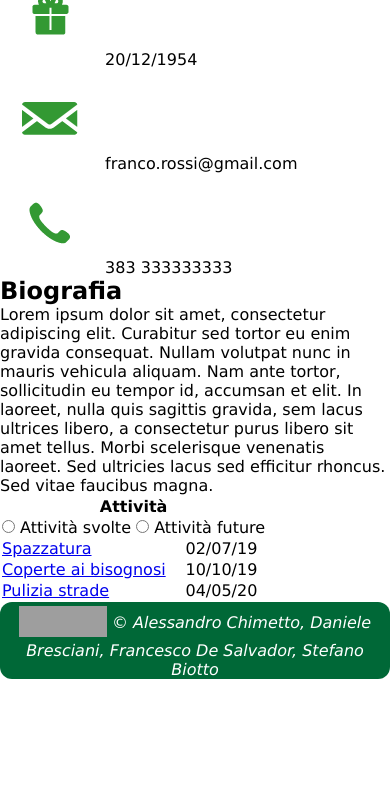
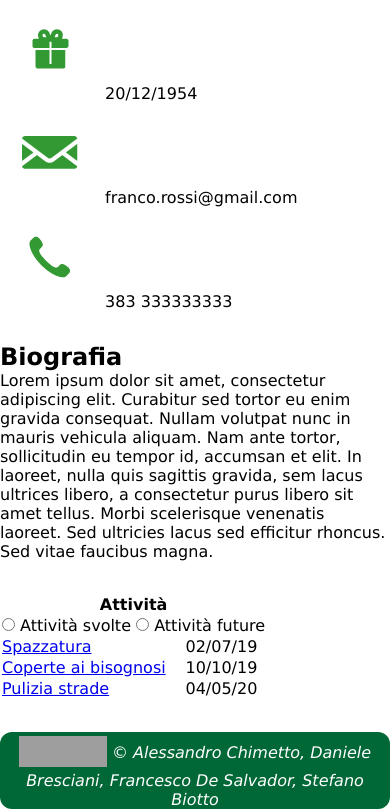
Before and after one commit to achimett/unipd_techweb_proj, a PHP site: page /_template/profilo.html in a window 390 px wide. Shown: the part 433-1242 px from the top of the page. Before the commit the page ends 1112 px from the top, so only its background shows below. Run offline with PHP 8.4, Linux system fonts and the light colour scheme; grey boxes are pictures that could not be loaded.

Commit message:
Aggiunti CSS profilo per tutte le versioni
- Aggiunto CSS profilo a desktop.css
- Aggiunto CSS profilo a mobile.css
- Aggiunto CSS profilo a print.css

```diff
--- a/css/desktop.css
+++ b/css/desktop.css
@@ -134,7 +134,29 @@ abbr[title] {
   margin-left: 20%;
   padding: 1em;
 }
+/********** CONTENT-PROFILO**********/
+#profilo_nome_cognome {
+  float: left;
+  width: 30%;
+}
 
+#profilo_data_di_nascita ul {
+  list-style-type: none;
+}
+
+#profilo_data_di_nascita {
+  float: right;
+  width: 30%;
+  word-break: break-all;
+}
+
+#profilo_biografia {
+  padding-top: 10em;
+}
+
+#profilo_table_attivita {
+  margin-top: 3em;
+}
 /********** FOOTER **********/
 #footer {
   clear: left;
--- a/css/mobile.css
+++ b/css/mobile.css
@@ -37,6 +37,38 @@
   margin: 0em;
 }
 
+/********** PAGE-CENTRAL-PART-PROFILO**********/
+#profilo_nome_cognome {
+  width:100%;
+}
+
+#profilo_nome_cognome h1{
+  float: left;
+  width: 30%;
+}
+#profilo_nome_cognome img{
+  float: right;
+}
+
+#profilo_data_di_nascita ul {
+  list-style-type: none;
+}
+
+#profilo_data_di_nascita {
+  float: none;
+  width: 100%;
+  word-break: break-all;
+}
+
+#profilo_biografia {
+  padding-top: 2em;
+}
+
+#profilo_table_attivita {
+  margin-top: 2em;
+  margin-bottom: 2em;
+}
+
 /********** MENU **********/
 #hamburger:hover + #menu {
   visibility: visible;
--- a/css/print.css
+++ b/css/print.css
@@ -49,3 +49,36 @@ abbr[title] {
 #footer a {
   display: none;
 }
+
+/******* CSS PROFILO *******/
+#breadcrumb{
+  display: none;
+}
+
+#header > h1:nth-child(3) > abbr:nth-child(1) { /*Ho provato ha scrivere solo #header, ma non funziona, non so come mai*/
+  display: none;
+}
+
+#profilo_nome_cognome {
+  float: left;
+  width: 30%;
+}
+
+#profilo_data_di_nascita ul {
+  list-style-type: none;
+}
+
+#profilo_data_di_nascita {
+  float: right;
+  width: 40%;
+  word-break: break-all;
+}
+
+#profilo_biografia {
+  padding-top: 10em;
+}
+
+#profilo_table_attivita {
+  margin-top: 2em;
+  margin-bottom: 2em;
+}
```
